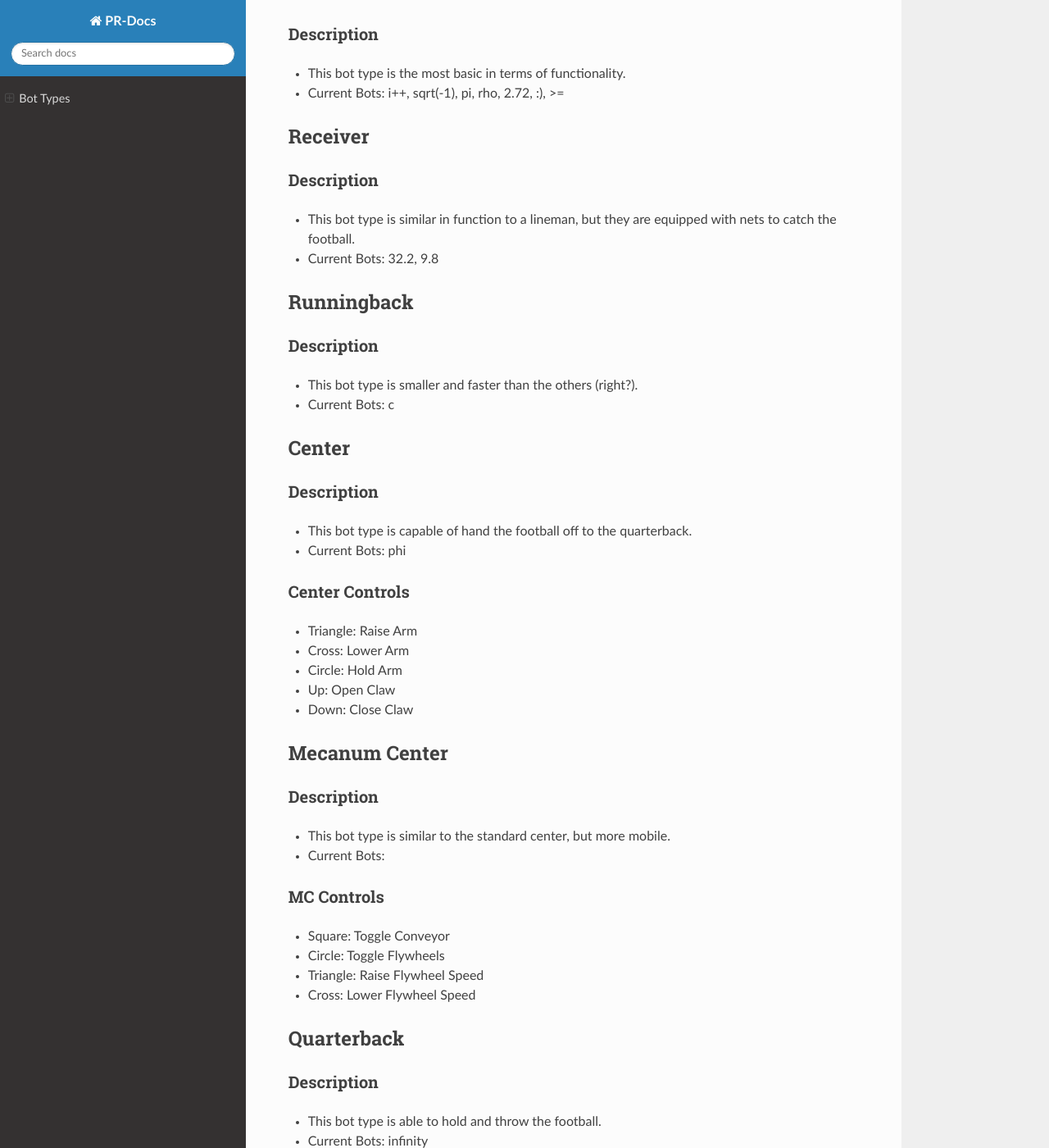
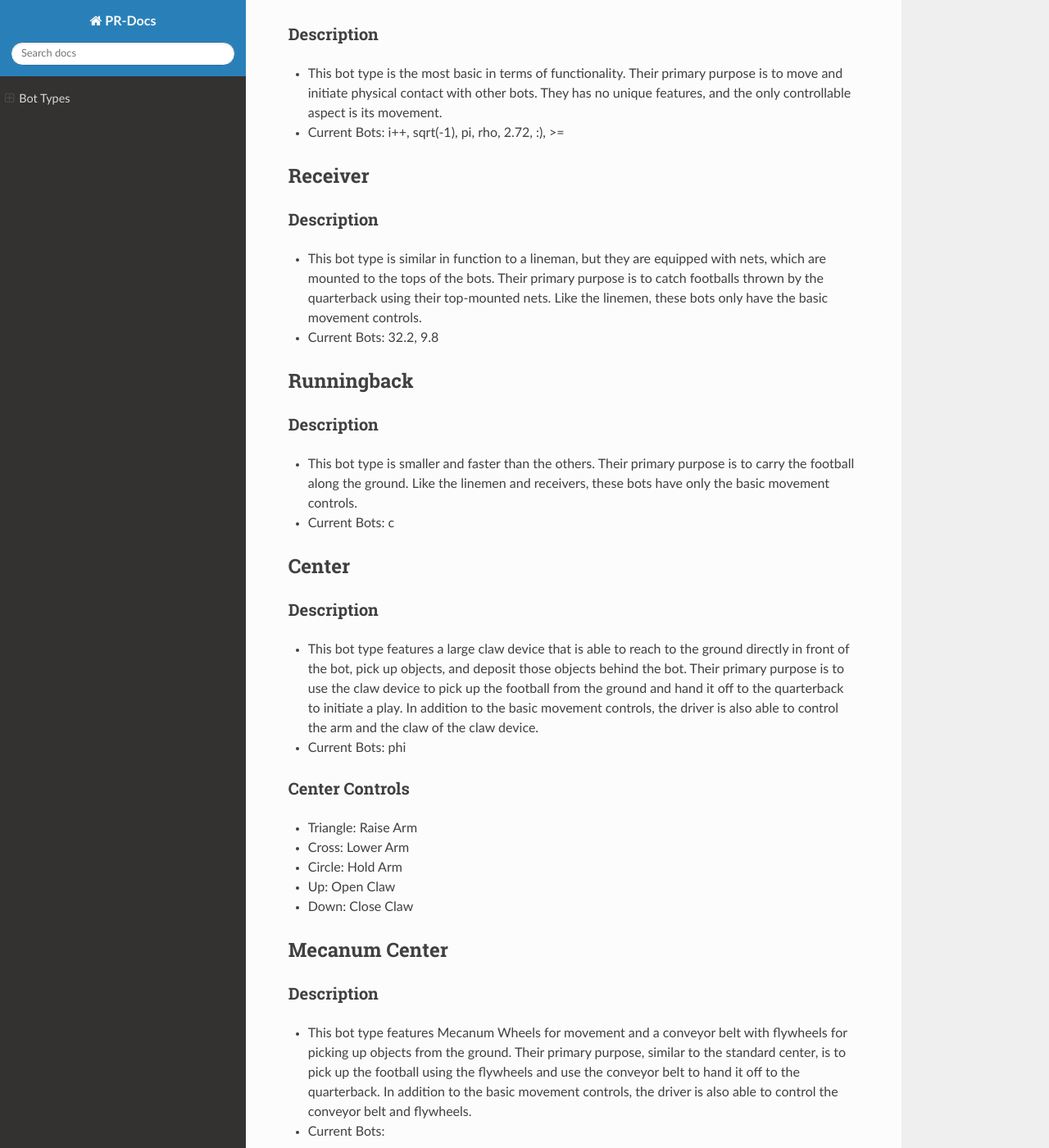
Before and after one commit to PolarRobotics/PR-Docs, a Sphinx documentation site: the page built from docs/source/BotTypes.md, in a window 1280 px wide and 1400 px high, scrolled down 414 px. Shown: the whole window at 82% size. Built offline with Sphinx 7.4.7 and the Read the Docs theme 2.0.0, drawn with Linux system fonts in a browser that asks for light colours; some of the changed text lies outside the part shown.

Commit message:
Description Updates
Improved the descriptions of the robot types.

```diff
--- a/docs/source/BotTypes.md
+++ b/docs/source/BotTypes.md
@@ -9,23 +9,28 @@
 
 ## Lineman
 ### Description
-- This bot type is the most basic in terms of functionality.
+- This bot type is the most basic in terms of functionality. Their primary purpose is to move and initiate physical contact with other bots. They has no unique features, and the only controllable aspect is its movement.
+
 - Current Bots: i++, sqrt(-1), pi, rho, 2.72, :), >=
 
 ## Receiver
 ### Description
-- This bot type is similar in function to a lineman, but they are equipped with nets to catch the football.
+- This bot type is similar in function to a lineman, but they are equipped with nets, which are mounted to the tops of the bots. Their primary purpose is to catch footballs thrown by the quarterback using their top-mounted nets. Like the linemen, these bots only have the basic movement controls.
+
 - Current Bots: 32.2, 9.8
 
 ## Runningback
 ### Description
-- This bot type is smaller and faster than the others (right?).
+- This bot type is smaller and faster than the others. Their primary purpose is to carry the football along the ground. Like the linemen and receivers, these bots have only the basic movement controls.
+
 - Current Bots: c
 
 ## Center
 ### Description
-- This bot type is capable of hand the football off to the quarterback.
+- This bot type features a large claw device that is able to reach to the ground directly in front of the bot, pick up objects, and deposit those objects behind the bot. Their primary purpose is to use the claw device to pick up the football from the ground and hand it off to the quarterback to initiate a play. In addition to the basic movement controls, the driver is also able to control the arm and the claw of the claw device.
+
 - Current Bots: phi
+
 ### Center Controls
 - Triangle: Raise Arm
 - Cross: Lower Arm
@@ -35,8 +40,10 @@
 
 ## Mecanum Center
 ### Description
-- This bot type is similar to the standard center, but more mobile.
+- This bot type features Mecanum Wheels for movement and a conveyor belt with flywheels for picking up objects from the ground. Their primary purpose, similar to the standard center, is to pick up the football using the flywheels and use the conveyor belt to hand it off to the quarterback. In addition to the basic movement controls, the driver is also able to control the conveyor belt and flywheels.
+
 - Current Bots:
+
 ### MC Controls
 - Square: Toggle Conveyor
 - Circle: Toggle Flywheels
@@ -45,8 +52,10 @@
 
 ## Quarterback
 ### Description
-- This bot type is able to hold and throw the football.
+- This bot type features a conveyor belt and flywheels that can propel objects held by the bot. Their primary purpose is to throw the football via flywheel propulsion. In addition to the basic movement controls, the driver is also able to control the conveyer belt and flywheels.
+
 - Current Bots: infinity
+
 ### QB Controls
 - Square: Toggle Conveyor
 - Circle: Toggle Flywheels
@@ -57,8 +66,10 @@
 
 ## Kicker
 ### Description
-- This bot type is capable of kicking the football.
+- This bot type features a large paddle connected to a motor. Their primary purpose is to use the paddle to propel the football forward and upward by smacking it. In addition to the basic movement controls, the driver can also control the motor, therefore also indirectly controlling the paddle.
+
 - Current Bots: theta
+
 ### Kicker Controls
 - Triangle: Turn Kicker Motor Forward
 - Cross: Turn Kicker Motor Backward
```
